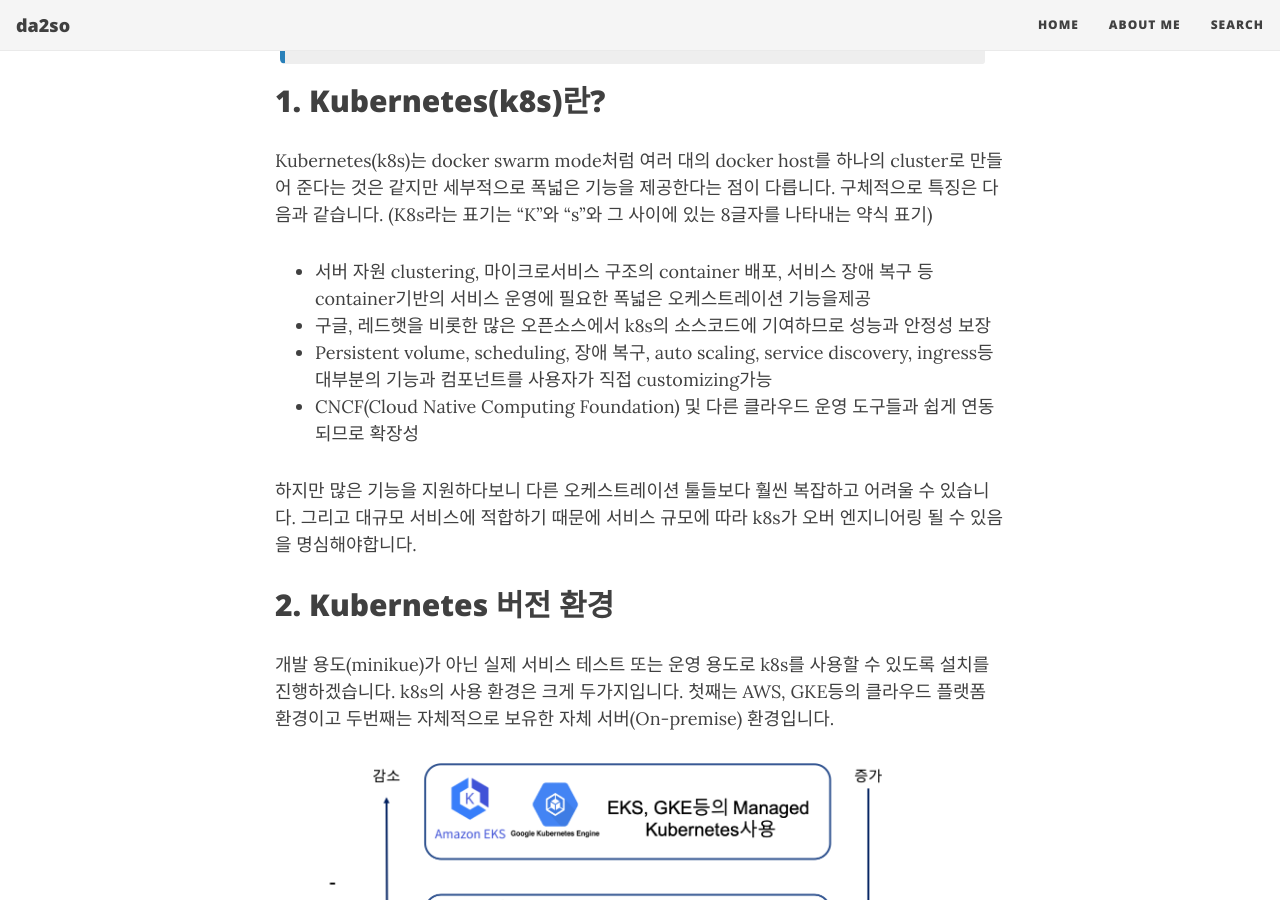
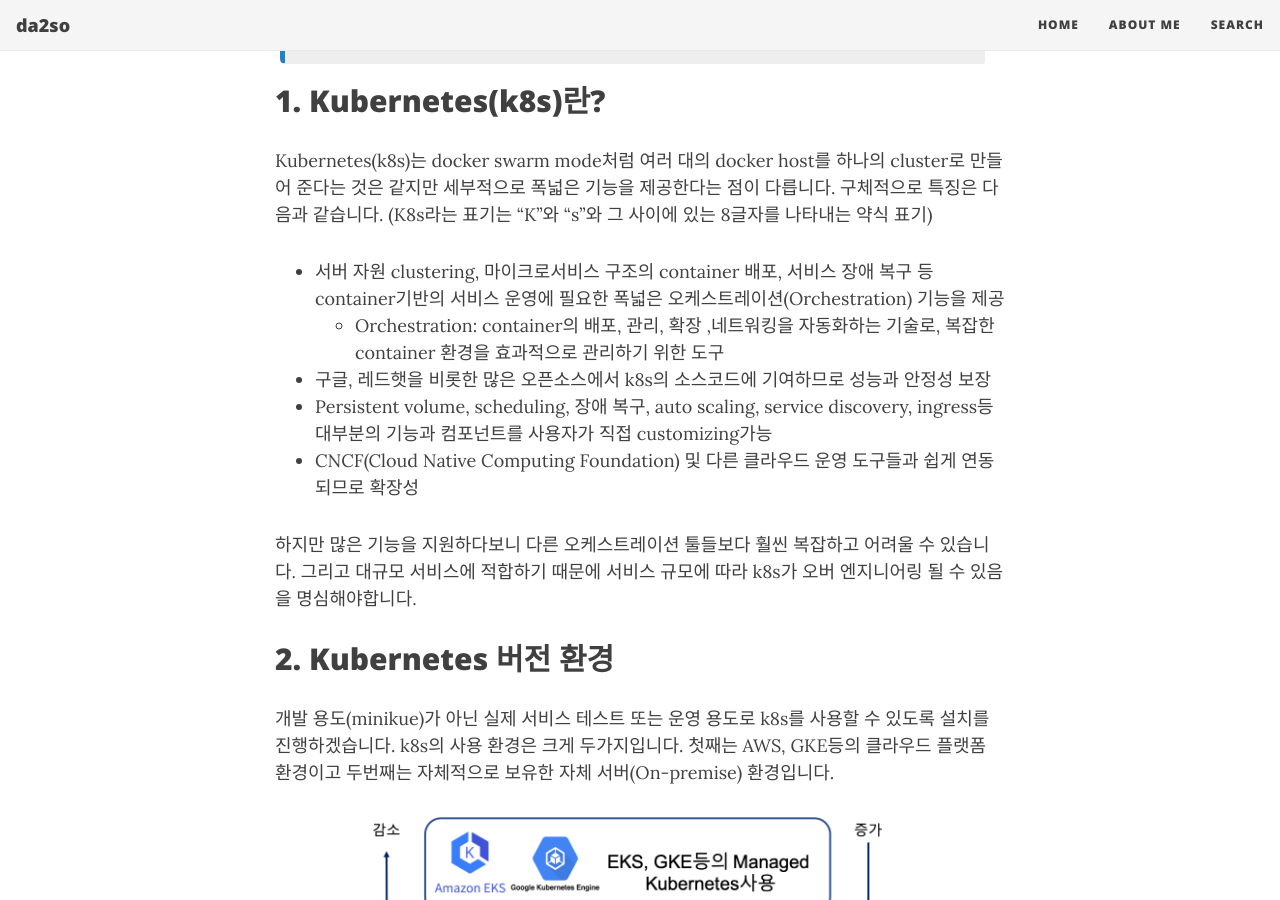
Before and after one commit to da2so/da2so.github.io, a Jekyll site: the page built from _posts/2022-01-17-Docker_Kubernetes9.md, in a window 1280 px wide and 900 px high, scrolled down 310 px. Built offline with Jekyll 4.4.1, drawn with Linux system fonts in a browser that asks for light colours; nearby versions of some CDN libraries; comment, search, counter and statistics services are not loaded.

Commit message:
Update files

```diff
--- a/_posts/2022-01-17-Docker_Kubernetes9.md
+++ b/_posts/2022-01-17-Docker_Kubernetes9.md
@@ -12,7 +12,8 @@ Enviroment: Ubuntu 18.04
 ## 1. Kubernetes(k8s)란?
 Kubernetes(k8s)는 docker swarm mode처럼 여러 대의 docker host를 하나의 cluster로 만들어 준다는 것은 같지만 세부적으로 폭넓은 기능을 제공한다는 점이 다릅니다. 구체적으로 특징은 다음과 같습니다. (K8s라는 표기는 "K"와 "s"와 그 사이에 있는 8글자를 나타내는 약식 표기)
 
-- 서버 자원 clustering, 마이크로서비스 구조의 container 배포, 서비스 장애 복구 등 container기반의 서비스 운영에 필요한 폭넓은 오케스트레이션 기능을제공
+- 서버 자원 clustering, 마이크로서비스 구조의 container 배포, 서비스 장애 복구 등 container기반의 서비스 운영에 필요한 폭넓은 오케스트레이션(Orchestration) 기능을 제공
+  -  Orchestration: container의 배포, 관리, 확장 ,네트워킹을 자동화하는 기술로, 복잡한 container 환경을 효과적으로 관리하기 위한 도구
 - 구글, 레드햇을 비롯한 많은 오픈소스에서 k8s의 소스코드에 기여하므로 성능과 안정성 보장
 - Persistent volume, scheduling, 장애 복구, auto scaling, service discovery, ingress등 대부분의 기능과 컴포넌트를 사용자가 직접 customizing가능
 - CNCF(Cloud Native Computing Foundation) 및 다른 클라우드 운영 도구들과 쉽게 연동되므로 확장성
```
Also changed, not shown: 1 other file.
